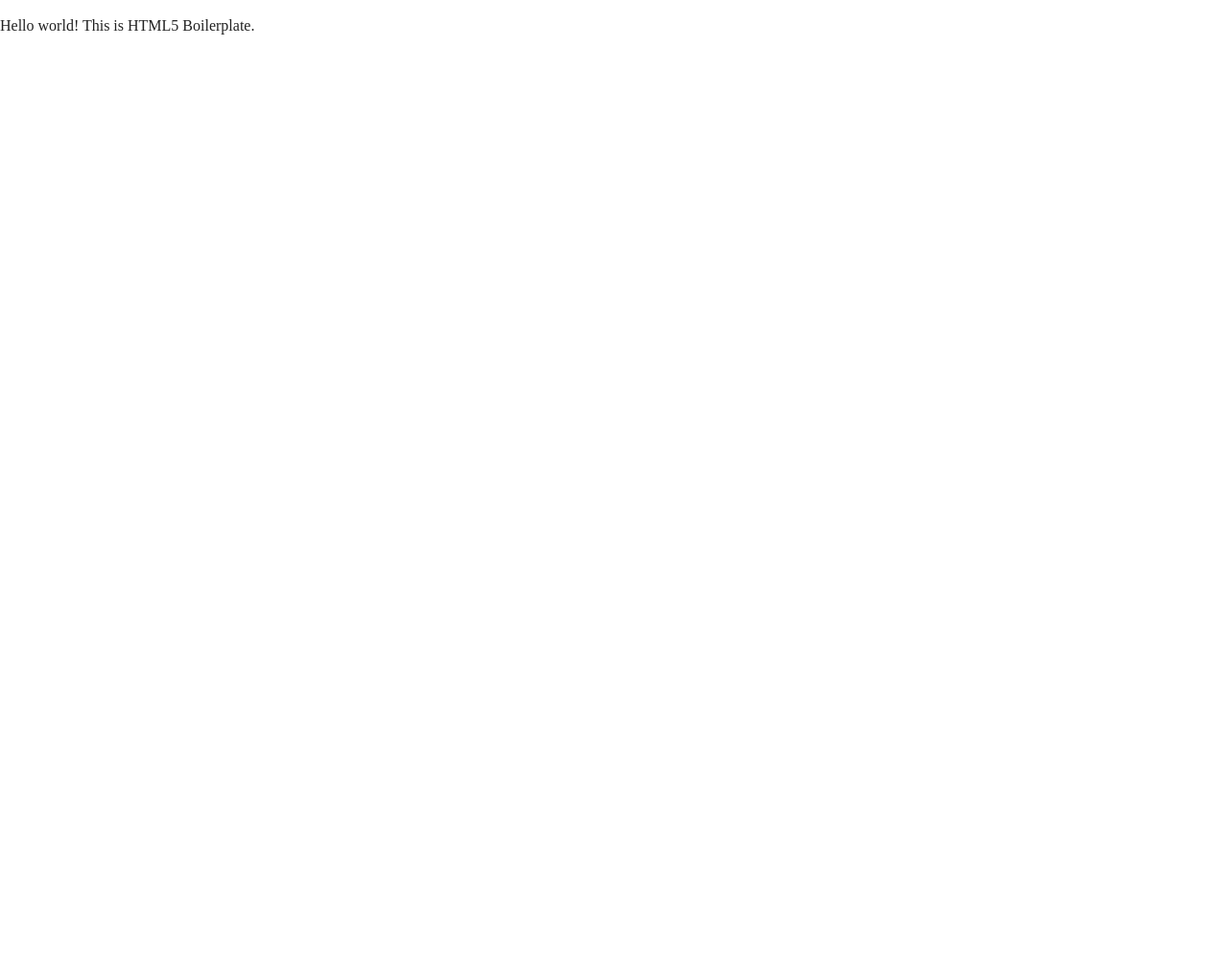
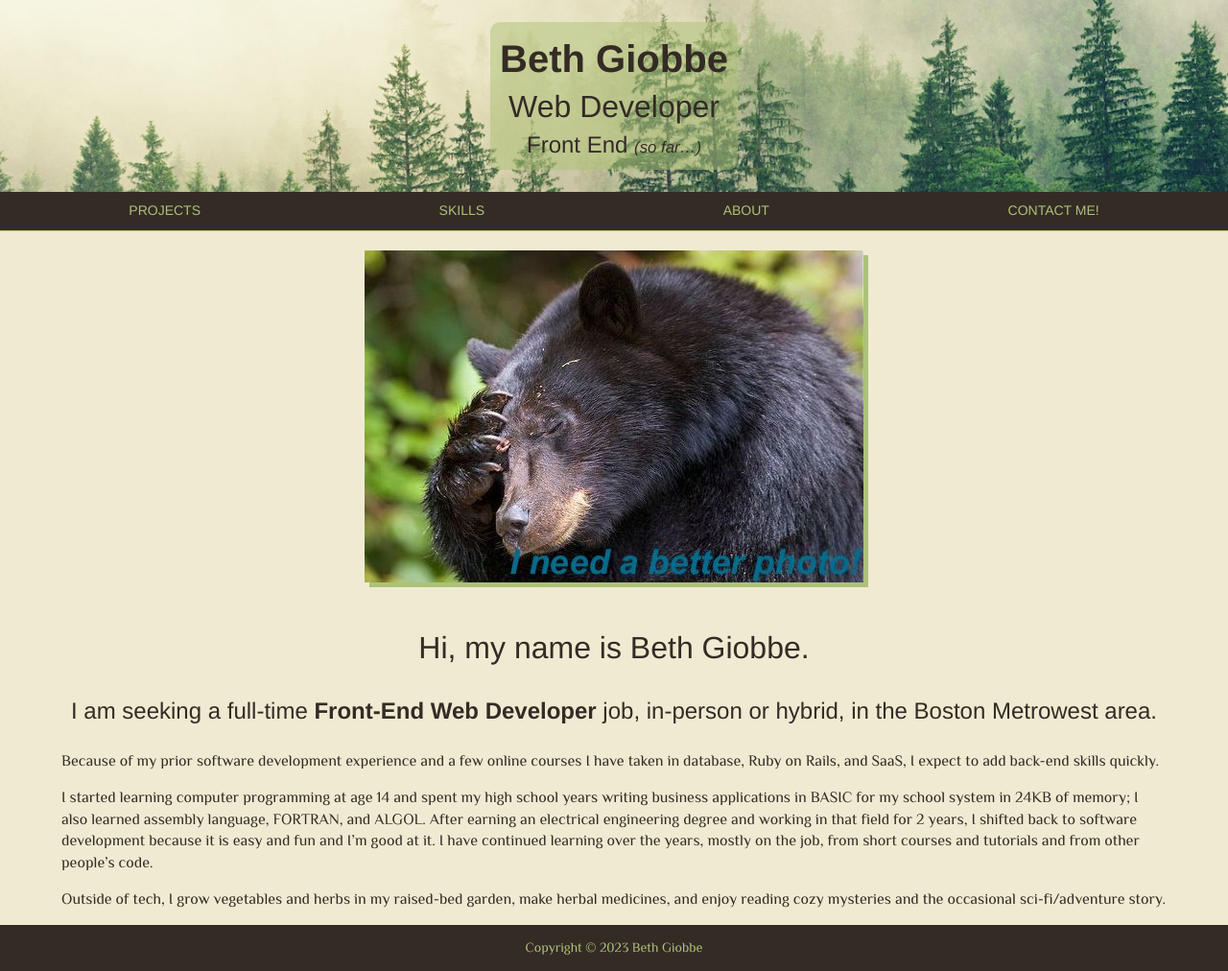
Before and after one commit to bgiobbe/bgiobbe.github.io, a website built with webpack: page index.html in a window 1280 px wide. Shown: the whole page at 96% size. Before the commit the page ends 800 px from the top, so only its background shows below. Built offline with nearby package versions, Linux system fonts and the light colour scheme; a web font is replaced by a local one.

Commit message:
Add header and About sections with styling

```diff
--- a/css/style.css
+++ b/css/style.css
@@ -84,6 +84,156 @@
    Author's custom styles
    ========================================================================== */
 
+:root {
+  --dark: #342B25FF;
+  --dark-translucent: #342B2580;
+  --bright: #ADC178FF;
+  --bright-translucent: #ADC17880;
+  --pastel1: #DDE5B4FF;
+  --pastel2: #F0EAD2FF;
+  --color5: #A98467FF;
+  --font1: "Averia Libre", helvetica, arial, sans-serif;
+  --font2: Philosopher, Helvetica, Arial, sans-serif;
+}
+
+body {
+  background-color: var(--dark);
+  color: var(--pastel2);
+  font-family: Philosopher, Helvetica, Arial, sans-serif;
+  font-size: 16px;
+}
+
+h1 {
+  font-family: var(--font1);
+  font-size: 2.5em;
+  font-weight: bold;
+}
+
+h2 {
+  font-family: var(--font1);
+  font-size: 2em;
+  font-weight: normal;
+}
+
+h3 {
+  font-family: var(--font1);
+  font-size: 1.5em;
+  font-weight: normal;
+}
+
+/* ----- HEADER ----- */
+
+nav ul {
+  display: flex;
+  justify-content: space-around;
+  align-items: center;
+  flex-direction: row;
+  margin: 0;
+  padding: 10px;
+  border-bottom: 0.5px solid var(--bright);
+}
+
+nav ul li {
+  display: inline-block;
+  font-family: var(--font1);
+  font-size: 0.875em;
+  list-style: none;
+  margin: 0;
+  padding: 0 auto;
+  text-transform: uppercase;
+}
+
+nav ul li a {
+  color: var(--bright);
+  padding: 5px;
+  text-decoration: none;
+}
+
+nav ul li a:hover {
+  background-color: var(--bright);
+  color: var(--dark);
+  border-radius: 10px;
+}
+
+/* ----- HEADER - NAME ----- */
+
+#name {
+  background: url("../img/background.jpg") no-repeat center center;
+  background-size: cover;
+  min-height: 200px;
+}
+
+#name {
+  display: flex;
+  justify-content: space-around;
+  align-items: center;
+  flex-flow: column;
+  min-height: 200px;
+}
+
+#name .content {
+  background-color: var(--bright-translucent);
+  border-radius: 10px;
+  color: var(--dark);
+  text-align: center;
+  padding: 10px;
+}
+
+#name h1,
+#name h2,
+#name h3 {
+  margin: 0;
+}
+
+#name h3 span {
+  font-size: 70%;
+  font-style: italic;
+}
+
+/* ----- MAIN ----- */
+
+#about {
+  background-color: var(--pastel2);
+  color: var(--dark);
+}
+
+#about  .content-wrapper {
+  display: flex;
+  flex-flow: column;
+  justify-content: center;
+  align-items: center;
+  margin: 0 auto;
+  width: 90%;
+}
+
+#about figure {
+  display: flex;
+  justify-content: center;
+  margin: 20px;
+}
+
+#about img {
+  width: 100%;
+  box-shadow: 5px 5px var(--bright);
+}
+
+#about-text h2,
+#about-text h3 {
+  text-align: center;
+}
+
+#about h3 span {
+  font-weight: bold;
+}
+
+/* ----- FOOTER ----- */
+
+footer p {
+  color: var(--bright);
+  font-size: 0.875em;
+  text-align: center;
+}
+
 /* ==========================================================================
    Helper classes
    ========================================================================== */
@@ -167,9 +317,9 @@
    Modify as content requires.
    ========================================================================== */
 
-@media only screen and (min-width: 35em) {
+/*@media only screen and (min-width: 35em) {*/
   /* Style adjustments for viewports that meet the condition */
-}
+/*}*/
 
 @media print,
   (-webkit-min-device-pixel-ratio: 1.25),
--- a/index.html
+++ b/index.html
@@ -1,12 +1,13 @@
 <!doctype html>
-<html class="no-js" lang="">
+<html class="no-js" lang="en">
 
 <head>
   <meta charset="utf-8">
-  <title></title>
-  <meta name="description" content="">
+  <title>Beth Giobbe</title>
+  <meta name="description" content="Front-end web development portfolio of Beth Giobbe">
   <meta name="viewport" content="width=device-width, initial-scale=1">
 
+  <!-- for social media -->
   <meta property="og:title" content="">
   <meta property="og:type" content="">
   <meta property="og:url" content="">
@@ -15,6 +16,11 @@
   <link rel="icon" href="/favicon.ico" sizes="any">
   <link rel="icon" href="/icon.svg" type="image/svg+xml">
   <link rel="apple-touch-icon" href="icon.png">
+
+  <!-- Google fonts -->
+  <link rel="preconnect" href="https://fonts.googleapis.com">
+  <link rel="preconnect" href="https://fonts.gstatic.com" crossorigin>
+  <link href="https://fonts.googleapis.com/css2?family=Averia+Libre&family=Philosopher:ital@0;1&display=swap" rel="stylesheet">
 
   <link rel="stylesheet" href="css/normalize.css">
   <link rel="stylesheet" href="css/style.css">
@@ -25,8 +31,72 @@
 
 <body>
 
-  <!-- Add your site or application content here -->
-  <p>Hello world! This is HTML5 Boilerplate.</p>
+  <header>
+    <div id="name">
+      <div class="content">
+        <h1>Beth Giobbe</h1>
+        <h2>Web Developer</h2>
+        <h3>Front End <span>(so far&hellip;)</span></h3>
+      </div>
+    </div>
+    <nav>
+      <ul>
+        <li><a href="#projects">Projects</a></li>
+        <li><a href="#skills">Skills</a></li>
+        <li><a href="#about">About</a></li>
+        <li><a href="#contact">Contact Me!</a></li>
+      </ul>
+    </nav>
+  </header>
+
+  <main>
+
+    <section id="projects"></section>
+
+    <section id="skills"></section>
+
+    <section id="about">
+      <div class="content-wrapper">
+        <figure><img src="img/headshot.jpg" alt="Photo of Beth Giobbe"></figure>
+        <div id="about-text">
+          <h2>Hi, my name is Beth Giobbe.</h2>
+          <h3>
+            I am seeking a full-time
+            <span class="highlight">Front-End Web Developer</span>
+            job, in-person or hybrid, in the Boston Metrowest area.
+          </h3>
+          <p>
+            Because of my prior software development experience and a few
+            online courses I have taken in database, Ruby on Rails, and SaaS,
+            I expect to add back-end skills quickly.
+          </p>
+          <p>
+            I started learning computer programming at age 14 and spent my high
+            school years writing business applications in BASIC for my school system in
+            24KB of memory; I also learned assembly language,
+            FORTRAN, and ALGOL. After earning an electrical engineering degree
+            and working in that field for 2 years, I shifted back to software
+            development because it is easy and fun and I’m good at it. I have
+            continued learning over the years, mostly on the job, from short
+            courses and tutorials and from other people’s code.
+          </p>
+          <p>
+            Outside of tech, I grow vegetables and herbs in my raised-bed
+            garden, make herbal medicines, and enjoy reading cozy mysteries and
+            the occasional sci-fi/adventure story.
+          </p>
+        </div>
+      </div>
+    </section>
+
+    <section id="contact"></section>
+
+  </main>
+
+  <footer>
+    <p>Copyright &copy; 2023 Beth Giobbe</p>
+  </footer>
+
   <script src="js/vendor/modernizr-3.12.0.min.js"></script>
   <script src="js/app.js"></script>
 
```
Also changed, not shown: img/background.jpg (added), img/headshot.jpg (added), 1 other file.
